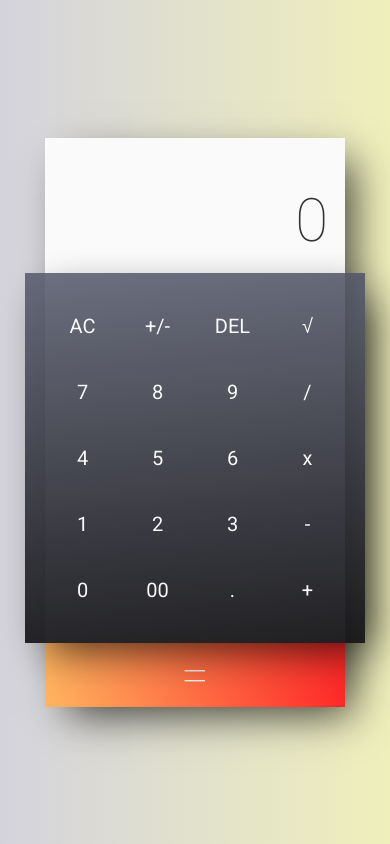
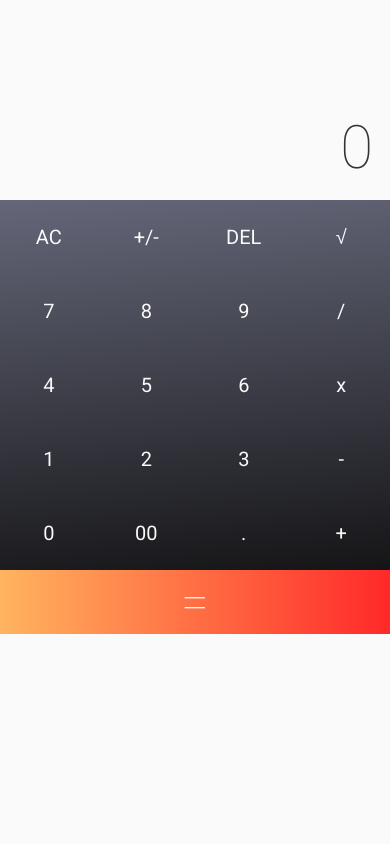
Before and after one commit to sitek94/javascript-calculator, a React (Create React App) app: page / in a window 390 px wide. Built offline with nearby package versions, Linux system fonts and the light colour scheme; a web font is replaced by a local one.

Commit message:
Add media queries

```diff
--- a/src/Layout.module.scss
+++ b/src/Layout.module.scss
@@ -11,6 +11,11 @@
   color: #333;
   background-color: #fafafa;
   box-shadow: 15px 15px 40px -8px rgba(0,0,0,0.75);
+
+  @media (max-width: 400px) {
+    width: 100%;
+    height: 100%;
+  }
 
 }
 .top {
@@ -26,6 +31,13 @@
   position: relative;
   padding: 20px 0;
   z-index: 100;
+
+  @media (max-width: 400px) {
+    padding: 0;
+    background: rgb(88,91,110);
+    background: linear-gradient(175deg, rgba(88,91,110,0.9251050762101716) 0%, rgba(21,21,23,1) 100%);
+  }
+
 
   // Middle panel effect
   &::after {
@@ -49,6 +61,10 @@
     opacity: .95;
 
     box-shadow: 15px 15px 40px -8px rgba(0,0,0,0.75);
+
+    @media (max-width: 400px) {
+      display: none;
+    }
   }
 }
 
--- a/src/style.scss
+++ b/src/style.scss
@@ -23,4 +23,8 @@ body {
   align-items: center;
 
   background: linear-gradient(to left, #efefbb, #d4d3dd);
+
+  @media (max-width: 400px) {
+    background: none;
+  }
 }
```
